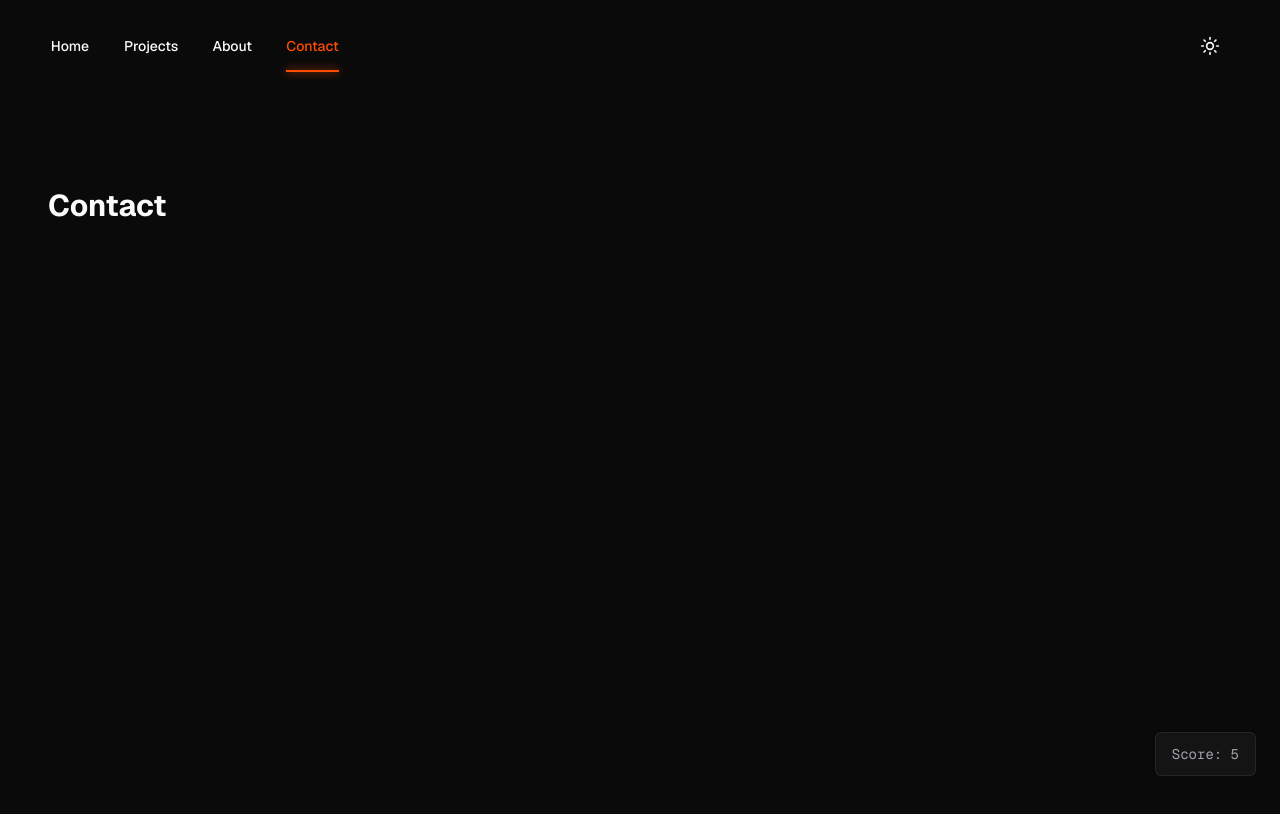
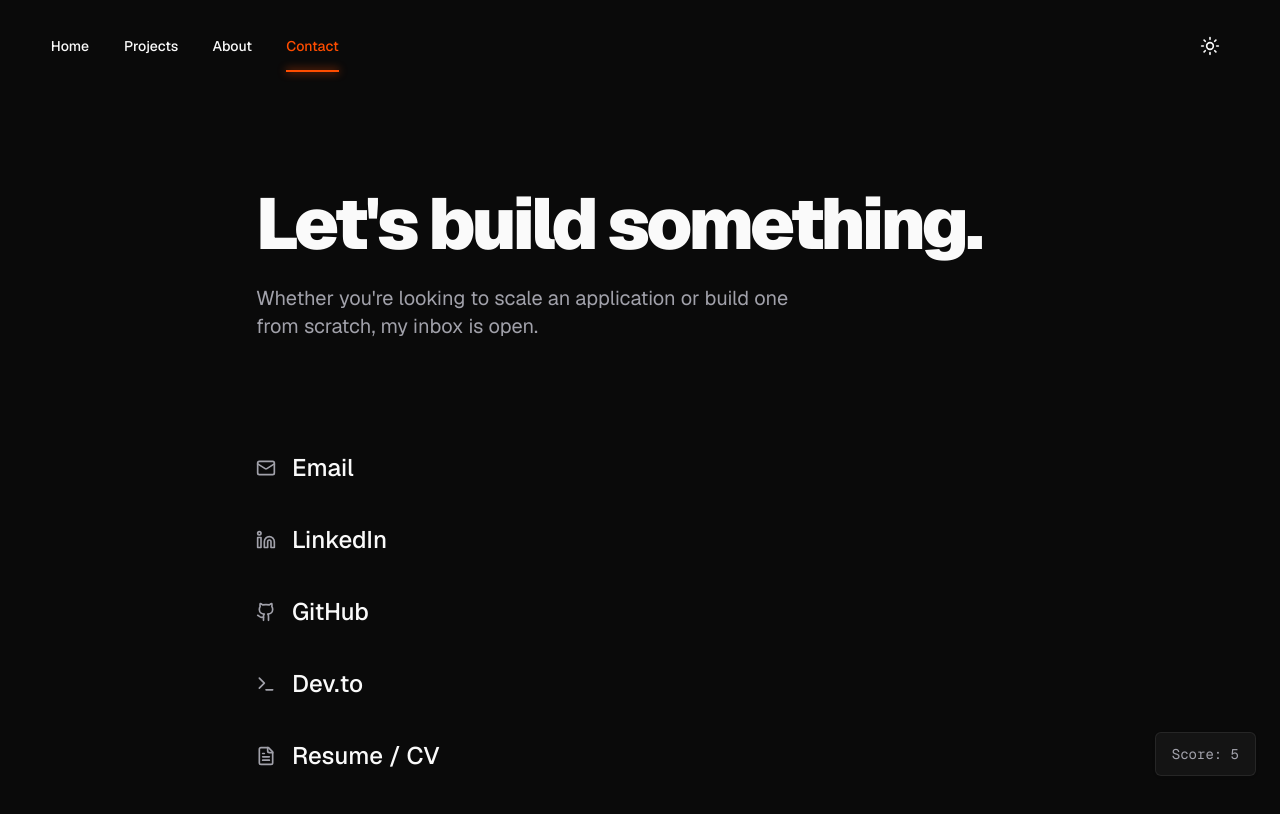
Before and after one commit to rajairfanahmed/portfolio, a Next.js app: page /contact in a window 1280 px wide. Shown: the top 814 px of the page. Built offline with nearby package versions, Linux system fonts and the light colour scheme.

Commit message:
feat: implement 06-contact-page

```diff
--- a/03-your-product/00-build-plan.md
+++ b/03-your-product/00-build-plan.md
@@ -42,7 +42,7 @@
 - Goal: `/contact` is a distraction-free conversion page: large header, darkspace, and direct `mailto:`, Google Drive CV, LinkedIn, GitHub, and dev.to from `data/`.
 - Recipe: `03-your-product/06-contact-page.md`
 - Dependencies: `03-home-page`
-- Status: Pending
+- Status: Done
 
 ### 07-motion-and-transitions
 
--- /dev/null
+++ b/03-your-product/06-contact-page.md
@@ -0,0 +1,46 @@
+# Unit 06: contact-page
+
+# Goal
+
+- `/contact` is a distraction-free conversion page with a massive header and vast darkspace.
+- Provide direct, high-contrast links to email (`mailto:`), LinkedIn, GitHub, dev.to, and Google Drive CV pulled from `data/index.ts`. No third-party contact form.
+
+# Design
+
+- **Visual**: "The quiet close". A massive, ultra-bold header asking the visitor to start a conversation (e.g., "Let's build something."). The layout relies on vast, distraction-free darkspace around the links.
+- **Data**: Reads `site.email`, `site.linkedinUrl`, `site.githubUrl`, `site.devtoUrl`, and `site.cvUrl` from `data/index.ts`.
+- **Typography**: Display header uses `font-sans font-black` and massive text scaling. Links use `text-xl` or larger for easy targeting.
+- **Motion**: `active:scale-95` on click/tap for all links. Hover state applies the glowing `--accent-primary` text color.
+- **Follow**: `03-your-product/ui-context.md` and `04-always-on-rules/floor-ux.md`.
+- **Blast radius**: `app/contact/page.tsx`. Must not touch `/` or `/about` or `/projects`.
+- **Rollback**: Revert `app/contact/page.tsx` to the thin scaffold from Job 03.
+
+# Implementation
+
+1. Update `app/contact/page.tsx` (Server Component) to render the Contact layout. Tighten the content width internally to `max-w-3xl` or `max-w-4xl` to enforce the "vast darkspace" requirement.
+2. Structure the page with a massive `h1` header ("Let's build something.", "Start a conversation.", etc.).
+3. Below the header, render a vertical list or a simple grid of large text links for Email, CV, LinkedIn, GitHub, and dev.to.
+4. Each link must be a native `<a>` tag with appropriate `href` (`mailto:${site.email}` for email, `target="_blank" rel="noopener noreferrer"` for external links).
+5. Integrate `lucide-react` icons (e.g., `Mail`, `FileText`, `Linkedin`, `Github`, `Terminal`) alongside the text to boost the high-contrast aesthetic.
+6. Apply CSS classes for `active:scale-95 transition-all`, large hit areas (`min-h-[44px]`), and the `--accent-primary` color on hover.
+7. Ensure the layout handles missing data gracefully (e.g., if an email address is missing, render a fallback or disable the link).
+8. Run lint, types, and `npm run build`.
+
+# Dependencies
+
+- Job `01-project-setup` (Done)
+- Job `02-theme-and-layout` (Done)
+- Job `03-home-page` (Done)
+
+# Verify when done
+
+- [x] `/contact` renders a massive bold header and vast darkspace
+- [x] Content is constrained to a narrower width to emphasize the darkspace
+- [x] Email link uses `mailto:` and is populated from `data/index.ts`
+- [x] CV, LinkedIn, GitHub, and dev.to links exist and open in new tabs
+- [x] Links have visible focus states and at least a 44x44px touch target
+- [x] Links scale down slightly (`active:scale-95`) when clicked
+- [x] No third-party contact form is present
+- [x] `npm run build` passes
+- [x] UX floor that applies: keyboard path and visible focus
+- [x] API floor that applies: fully static, no list endpoint, build command is `npm run build`
--- a/03-your-product/architecture.md
+++ b/03-your-product/architecture.md
@@ -46,7 +46,7 @@ Do not add WebGL, Three.js, Barba.js, `@tanstack/react-virtual`, or Embla unless
 
 ## System Boundaries
 
-- `app/` — Exists. `layout.tsx`, `page.tsx`, `globals.css`, `projects/page.tsx`, `about/page.tsx`. Later: `contact/page.tsx`. No `app/api`.
+- `app/` — Exists. `layout.tsx`, `page.tsx`, `globals.css`, `projects/page.tsx`, `about/page.tsx`, `contact/page.tsx`. No `app/api`.
 - `data/` — Exists. `index.ts` is the typed content source (`site: SiteContent`).
 - `components/` — Exists. `theme-provider.tsx`, `theme-toggle.tsx`, `site-nav.tsx`, `hero.tsx`, `interaction-score.tsx`, `project-card.tsx`, `terminal-frame.tsx`.
 - `lib/` — Does not exist yet. Reserved for motion variants and small pure helpers.
--- a/03-your-product/progress-tracker.md
+++ b/03-your-product/progress-tracker.md
@@ -15,14 +15,15 @@ Next job
 - Job `03-home-page` shipped locally
 - Job `04-projects-page` shipped on live Vercel URL
 - Job `05-about-page` shipped on live Vercel URL
+- Job `06-contact-page` shipped on live Vercel URL
 
 ## In Progress
 
-- None. Job `05` is done. Waiting for `/develop` for `06-contact-page`.
+- None. Job `06` is done. Waiting for `/develop` for `07-motion-and-transitions`.
 
 ## Next Up
 
-- `/develop` `06-contact-page`
+- `/develop` `07-motion-and-transitions`
 
 ## Open Questions
 
--- a/app/contact/page.tsx
+++ b/app/contact/page.tsx
@@ -1,7 +1,90 @@
+import { site } from "@/data";
+import { Mail, Linkedin, Github, FileText, Terminal } from "lucide-react";
+
+export const metadata = {
+  title: `Contact | ${site.name}`,
+  description: "Start a conversation.",
+};
+
 export default function ContactPage() {
+  const links = [
+    {
+      name: "Email",
+      url: site.email ? `mailto:${site.email}` : null,
+      icon: <Mail className="h-5 w-5" />,
+      subtext: site.email || "Not provided",
+    },
+    {
+      name: "LinkedIn",
+      url: site.linkedinUrl,
+      icon: <Linkedin className="h-5 w-5" />,
+      subtext: "Connect professionally",
+    },
+    {
+      name: "GitHub",
+      url: site.githubUrl,
+      icon: <Github className="h-5 w-5" />,
+      subtext: "View the source code",
+    },
+    {
+      name: "Dev.to",
+      url: site.devtoUrl,
+      icon: <Terminal className="h-5 w-5" />,
+      subtext: "Read my articles",
+    },
+    {
+      name: "Resume / CV",
+      url: site.cvUrl,
+      icon: <FileText className="h-5 w-5" />,
+      subtext: "Download PDF",
+    },
+  ];
+
   return (
-    <div className="py-16 md:py-24">
-      <h1 className="text-3xl font-bold">Contact</h1>
+    <div className="mx-auto max-w-3xl space-y-16 py-16 md:space-y-24 md:py-24">
+      <header className="space-y-6">
+        <h1 className="text-4xl font-black tracking-tighter text-primary sm:text-6xl md:text-7xl">
+          Let&apos;s build something.
+        </h1>
+        <p className="max-w-xl text-lg text-muted md:text-xl">
+          Whether you&apos;re looking to scale an application or build one from scratch, my inbox is open.
+        </p>
+      </header>
+
+      <div className="flex flex-col gap-2">
+        {links.map((link) => {
+          const isDisabled = !link.url;
+
+          if (isDisabled) {
+            return (
+              <div
+                key={link.name}
+                className="flex min-h-[64px] items-center gap-4 py-4 opacity-50"
+              >
+                <div className="text-muted">{link.icon}</div>
+                <span className="text-xl font-medium text-muted md:text-2xl">{link.name}</span>
+              </div>
+            );
+          }
+
+          return (
+            <a
+              key={link.name}
+              href={link.url!}
+              target={link.name === "Email" ? undefined : "_blank"}
+              rel={link.name === "Email" ? undefined : "noopener noreferrer"}
+              className="group flex min-h-[64px] items-center gap-4 py-4 transition-all active:scale-95"
+            >
+              <div className="text-muted transition-colors group-hover:text-accent-primary">
+                {link.icon}
+              </div>
+              <span className="text-xl font-medium text-primary decoration-accent-primary decoration-2 underline-offset-8 transition-all group-hover:text-accent-primary group-hover:underline group-hover:[text-shadow:0_0_12px_var(--color-accent-muted)] md:text-2xl">
+                {link.name}
+              </span>
+            </a>
+          );
+        })}
+      </div>
     </div>
   );
 }
```
